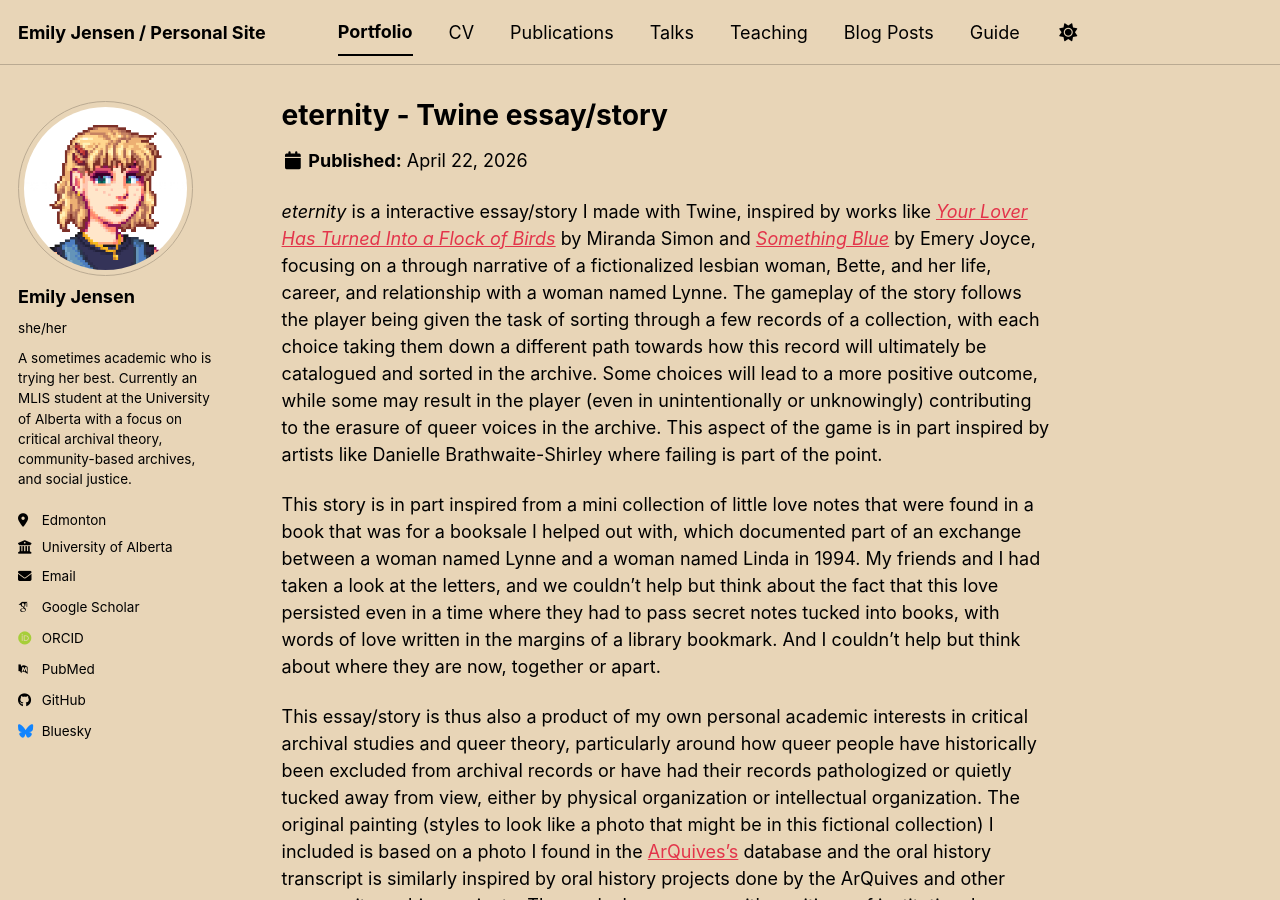
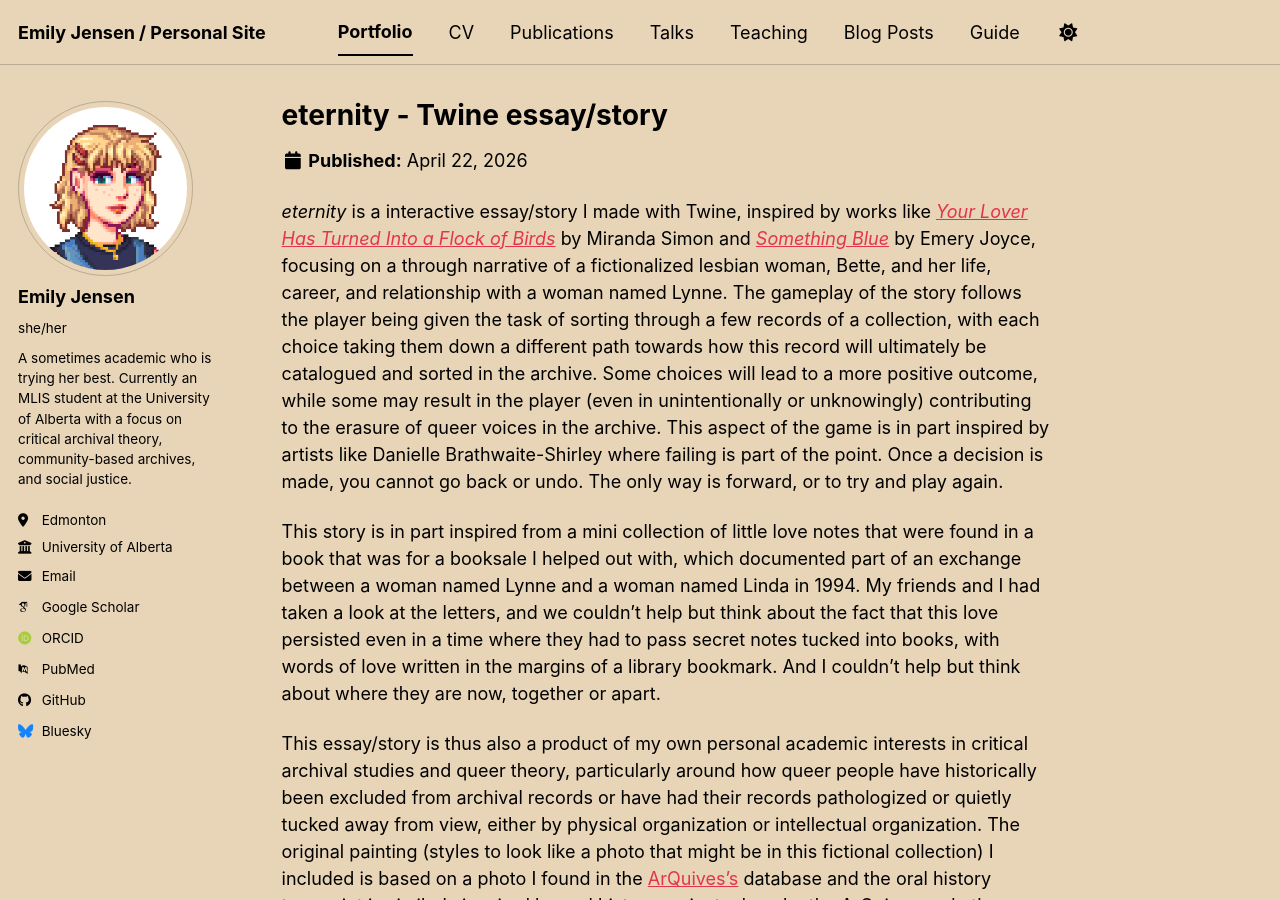
Before and after one commit to em-jense/me, a Jekyll site: the page built from _portfolio/portfolio-3.md, in a window 1280 px wide and 900 px high. Built offline with Jekyll 4.4.1, drawn with Linux system fonts in a browser that asks for light colours; some web fonts are replaced; a script bundle is joined from its source files by our own code; library files that are not in the unit come from our copies.

Commit message:
Update portfolio-3.md

```diff
--- a/_portfolio/portfolio-3.md
+++ b/_portfolio/portfolio-3.md
@@ -4,7 +4,7 @@ excerpt: "A Twine story about evidence left to be unraveled or buried, but never
 collection: portfolio
 ---
 
-*eternity* is a interactive essay/story I made with Twine, inspired by works like [*Your Lover Has Turned Into a Flock of Birds*](https://ifdb.org/viewgame?id=icbrwvr7mehr4hl8) by Miranda Simon and [*Something Blue*](https://ifdb.org/viewgame?id=vonih848rprc4q6v) by Emery Joyce, focusing on a through narrative of a fictionalized lesbian woman, Bette, and her life, career, and relationship with a woman named Lynne. The gameplay of the story follows the player being given the task of sorting through a few records of a collection, with each choice taking them down a different path towards how this record will ultimately be catalogued and sorted in the archive. Some choices will lead to a more positive outcome, while some may result in the player (even in unintentionally or unknowingly) contributing to the erasure of queer voices in the archive. This aspect of the game is in part inspired by artists like Danielle Brathwaite-Shirley where failing is part of the point.
+*eternity* is a interactive essay/story I made with Twine, inspired by works like [*Your Lover Has Turned Into a Flock of Birds*](https://ifdb.org/viewgame?id=icbrwvr7mehr4hl8) by Miranda Simon and [*Something Blue*](https://ifdb.org/viewgame?id=vonih848rprc4q6v) by Emery Joyce, focusing on a through narrative of a fictionalized lesbian woman, Bette, and her life, career, and relationship with a woman named Lynne. The gameplay of the story follows the player being given the task of sorting through a few records of a collection, with each choice taking them down a different path towards how this record will ultimately be catalogued and sorted in the archive. Some choices will lead to a more positive outcome, while some may result in the player (even in unintentionally or unknowingly) contributing to the erasure of queer voices in the archive. This aspect of the game is in part inspired by artists like Danielle Brathwaite-Shirley where failing is part of the point. Once a decision is made, you cannot go back or undo. The only way is forward, or to try and play again.
 
 This story is in part inspired from a mini collection of little love notes that were found in a book that was for a booksale I helped out with, which documented part of an exchange between a woman named Lynne and a woman named Linda in 1994. My friends and I had taken a look at the letters, and we couldn't help but think about the fact that this love persisted even in a time where they had to pass secret notes tucked into books, with words of love written in the margins of a library bookmark. And I couldn't help but think about where they are now, together or apart.
 
```
